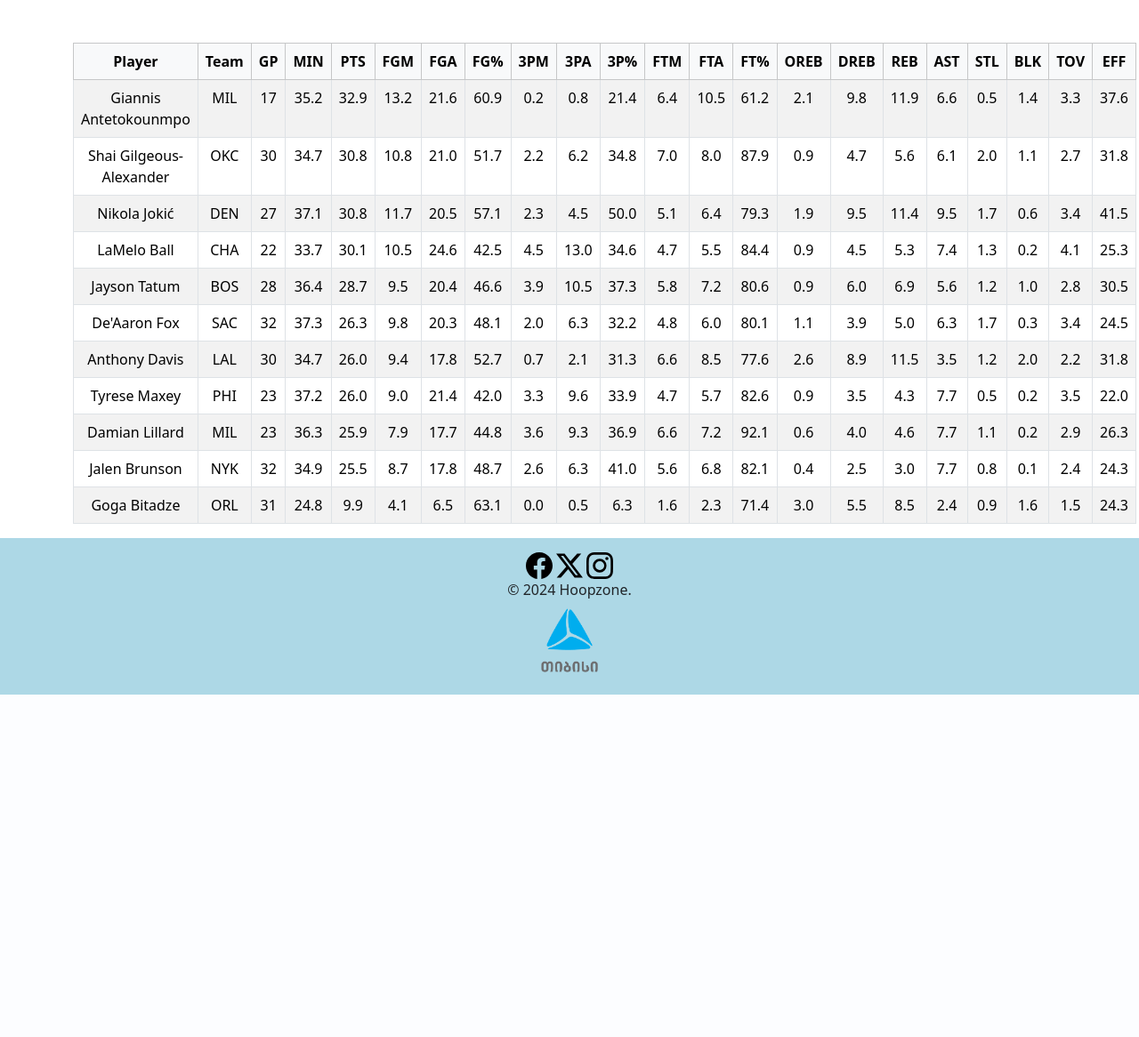
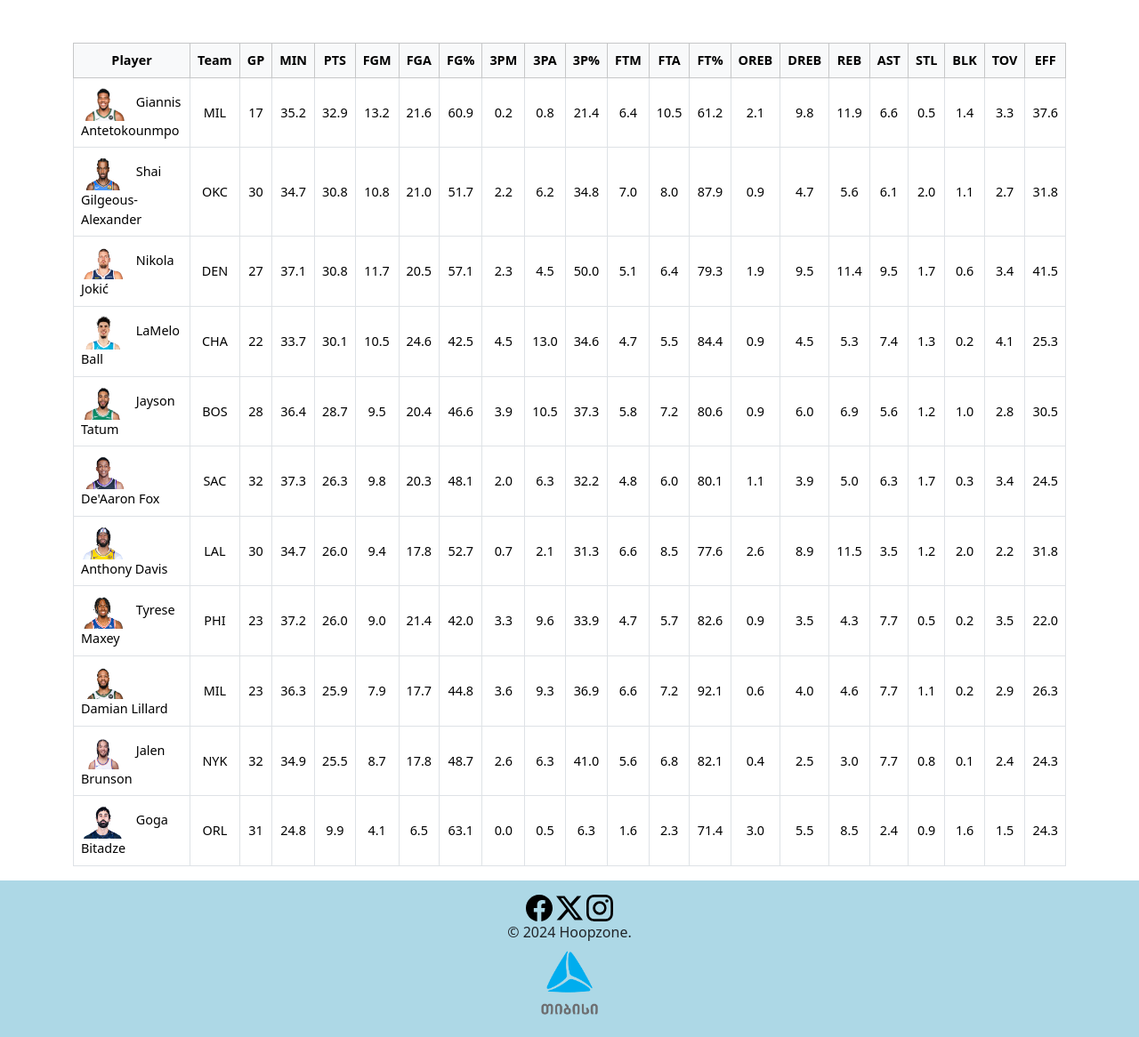
Before and after one commit to zura343/Hoopzone, a Flask app: page /players_stats in a window 1280 px wide. Shown: the part 56-1222 px from the top of the page at 89% size. Before the commit the page ends 837 px from the top, so only its background shows below. Run offline with Flask 3, Linux system fonts and the light colour scheme.

Commit message:
Add files via upload

```diff
--- a/create_db.py
+++ b/create_db.py
@@ -20,7 +20,7 @@ with app.app_context():
         new_user.create()
 
     for player in players:
-        new_player = Player(player=player["player"], team=player["team"], gp=player["gp"], min=player["min"],
+        new_player = Player(player=player["player"], player_photo=player["player_photo"], team=player["team"], gp=player["gp"], min=player["min"],
                             pts=player["pts"],
                             fgm=player["fgm"], fga=player["fga"], fg_pct=player["fg_pct"], three_pm=player["three_pm"],
                             three_pa=player["three_pa"],
--- a/models.py
+++ b/models.py
@@ -38,6 +38,7 @@ class Tickets(db.Model, BaseModel):
 class Player(db.Model, BaseModel):
     id = db.Column(db.Integer(), primary_key=True)
     player = db.Column(db.String())
+    player_photo = db.Column(db.String())
     team = db.Column(db.String())
     gp = db.Column(db.Integer())
     pts = db.Column(db.Float())
--- a/templates/players_stats.html
+++ b/templates/players_stats.html
@@ -2,7 +2,7 @@
 
 {% block body %}
 <div class="container mt-5">
-    <table class="table table-bordered table-striped table-hover text-center">
+    <table class="table table-bordered table-hover text-center align-middle">
         <thead class="table-light">
         <tr>
             <th>Player</th>
@@ -35,7 +35,9 @@
         <tbody>
         {% for stat in stats %}
         <tr>
-            <td>{{ stat.player }}</td>
+            <td class="text-start"><img width="50" height="40" src="{{ stat.player_photo }}" class="me-2"> {{
+                stat.player }}
+            </td>
             <td>{{ stat.team }}</td>
             <td>{{ stat.gp }}</td>
             <td>{{ stat.min }}</td>
@@ -68,4 +70,18 @@
     </table>
 </div>
 
+
+<style>
+    .table {
+        font-size: 0.9rem;
+    }
+    .table img {
+        vertical-align: middle;
+    }
+    .table thead th {
+        font-weight: bold;
+    }
+
+</style>
+
 {% endblock %}
--- a/templates/register.html
+++ b/templates/register.html
@@ -22,6 +22,9 @@
                                 {{form.hidden_tag() }}
 
                                 <div>
+                                    {% for error in form.username.errors %}
+                                    <small class="text-danger">{{ error }}</small>
+                                    {% endfor %}
                                     {{ form.username(placeholder=form.username.label.text, class="form-control
                                     form-white mb-4 form-control-lg") }}
                                 </div>
```
Also changed, not shown: variables.py (+16 -5 lines), instance/database.db, static/player/Anthony_photo.png (added), static/player/Bitadze_photo.png (added), static/player/Brunson_photo.png (added), static/player/De'Aaron_photo.png (added), static/player/Jayson Tatum-photo.png (added), static/player/LaMelo Ball-photo.png (added), static/player/Lillard_photo.png (added), static/player/Maxey_photo.png (added), static/player/Nikola Jokić_photo.png (added), static/player/Shai Gilgeous-Alexander_photo.png (added), static/player/giannis_photo.png (added).
